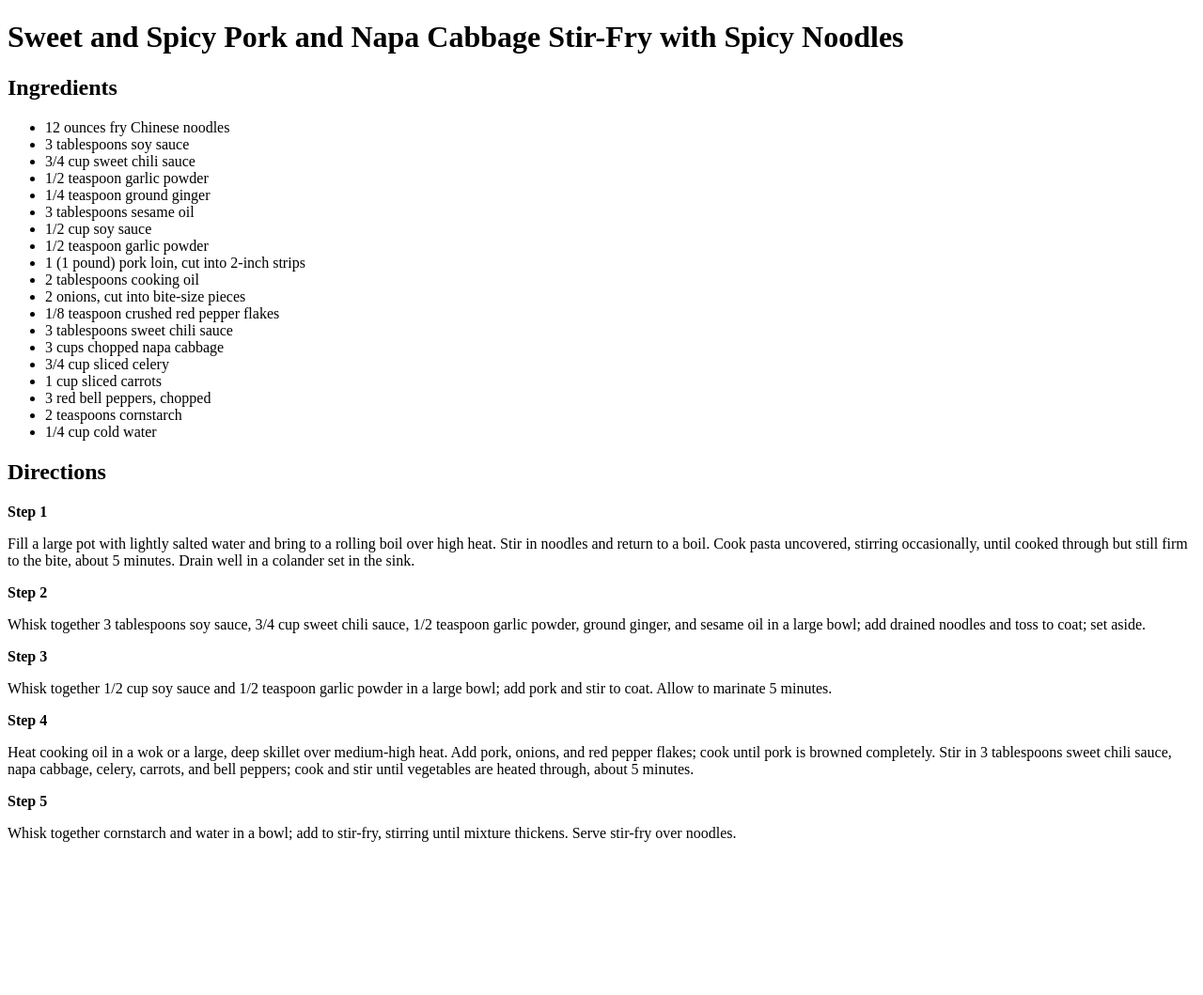
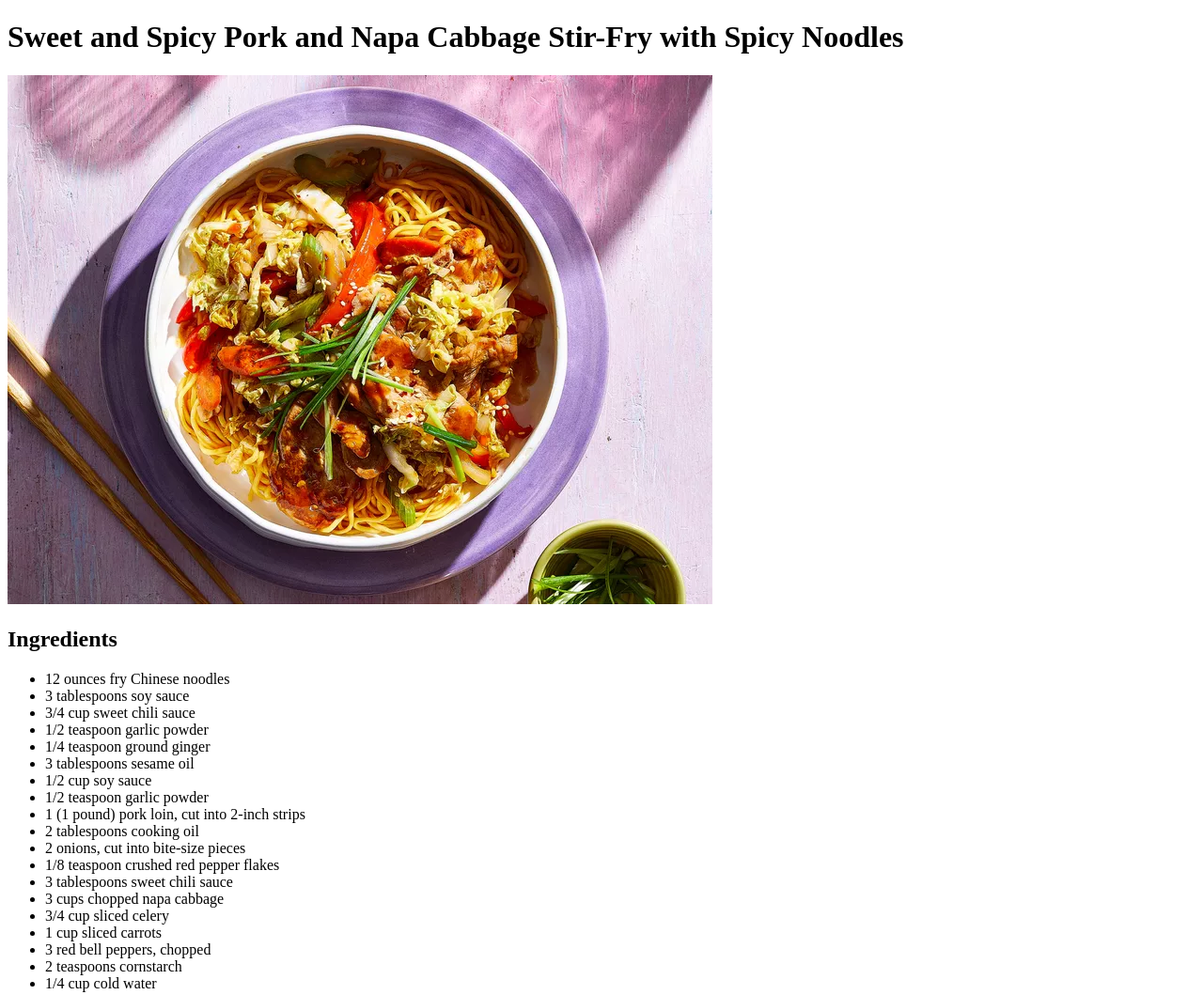
Before and after one commit to letunglam2000/odin-recipes, a plain HTML site: page recipes/noodles.html in a window 1280 px wide. Shown: the top 1059 px of the page at 94% size. Before the commit the page ends 912 px from the top, so only its background shows below. Drawn offline with Linux system fonts and the light colour scheme.

Commit message:
Add image of noodles

```diff
--- a/recipes/noodles.html
+++ b/recipes/noodles.html
@@ -6,6 +6,7 @@
 </head>
 <body>
     <h1>Sweet and Spicy Pork and Napa Cabbage Stir-Fry with Spicy Noodles</h1>
+    <img src="/images/noodles.webp" alt="finished dish">
     <h2>Ingredients</h2>
     <ul>
         <li>12 ounces fry Chinese noodles</li>
```
Also changed, not shown: images/noodles.webp (added).
